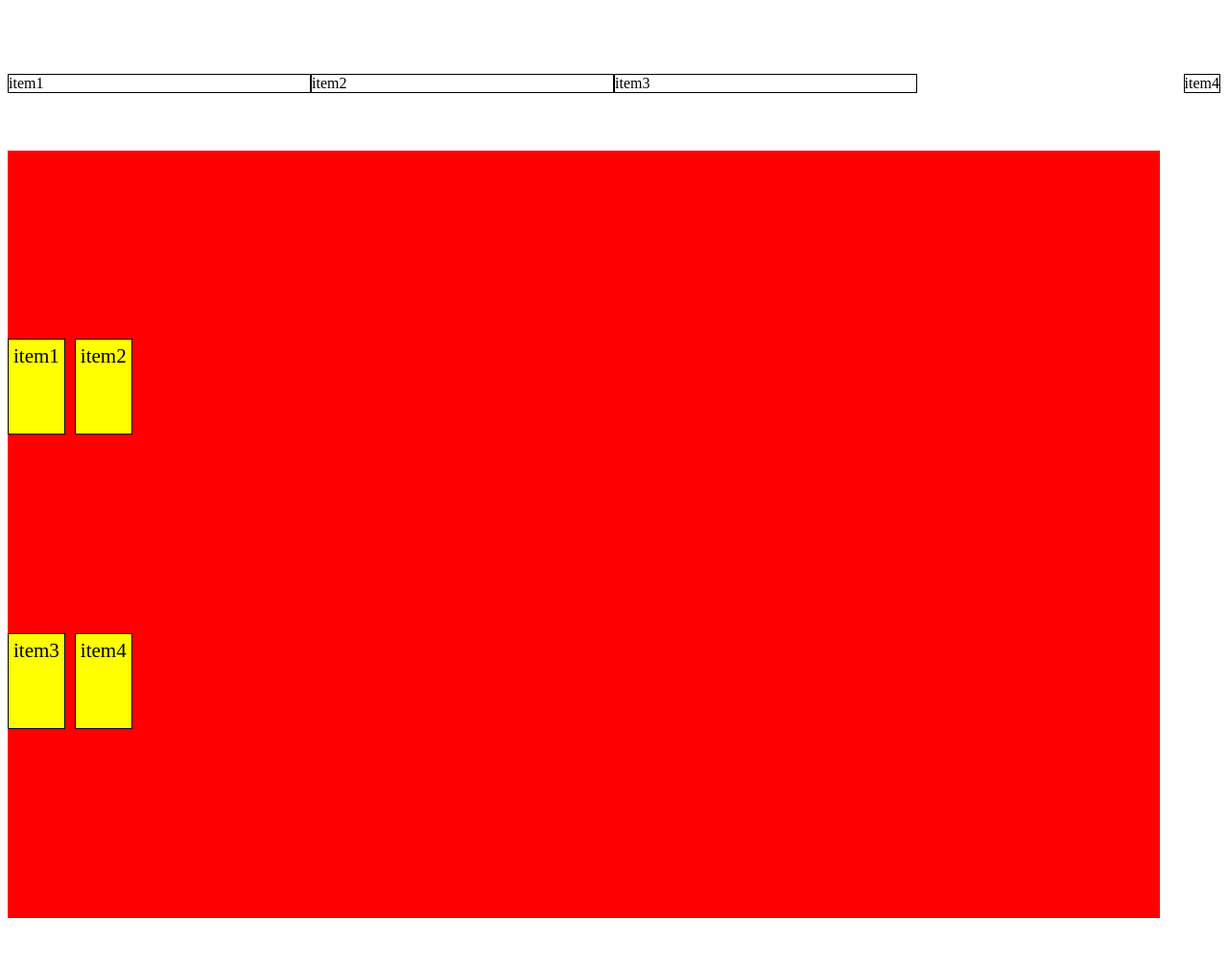
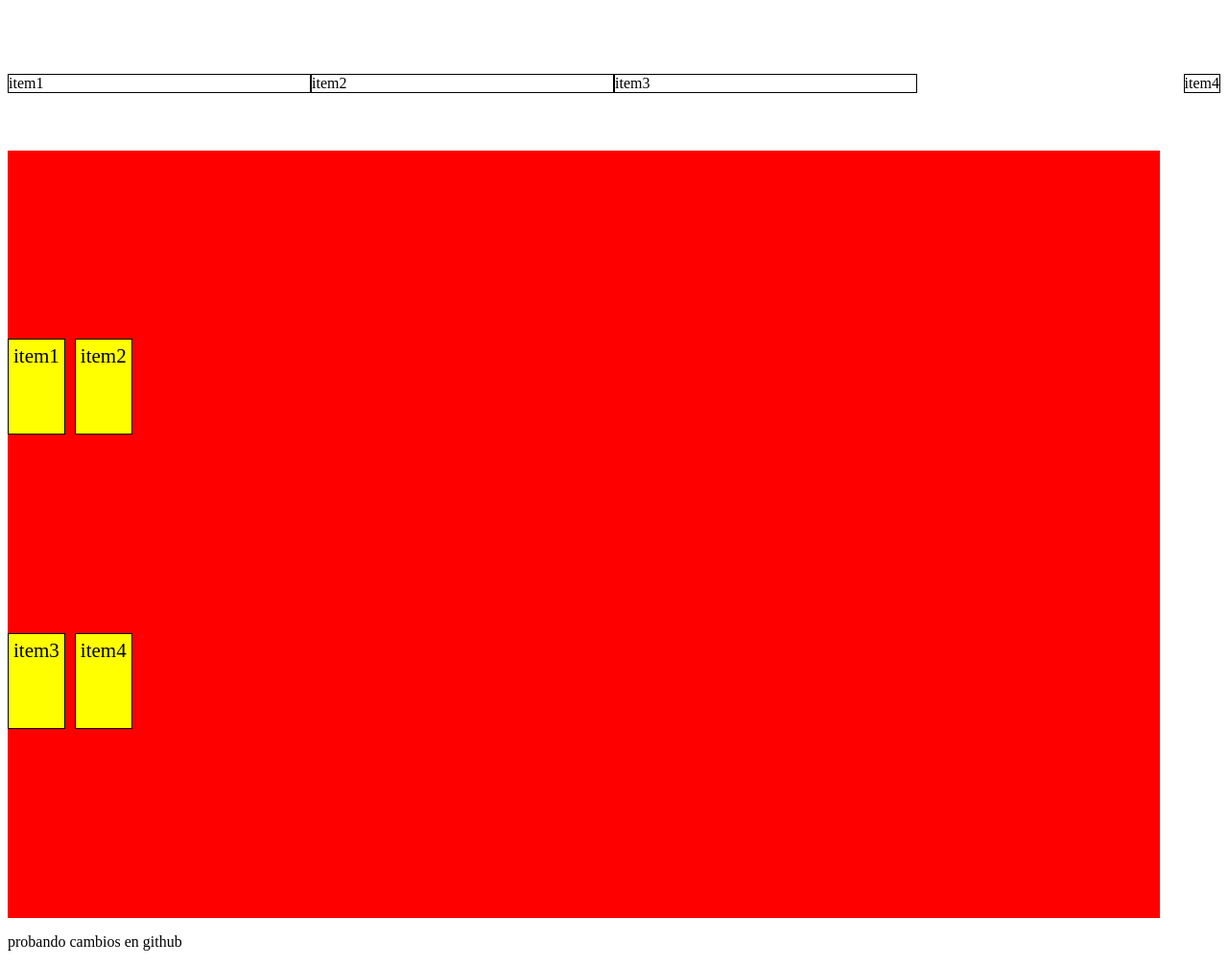
Before and after one commit to maelakill/github-prueba, a plain HTML site: page pages/fotos.html in a window 1280 px wide. Shown: the part 78-1085 px from the top of the page at 96% size. Before the commit the page ends 1043 px from the top, so only its background shows below. Drawn offline with Linux system fonts and the light colour scheme.

Commit message:
prueba github

```diff
--- a/pages/fotos.html
+++ b/pages/fotos.html
@@ -44,6 +44,7 @@
         <div>item3</div>
         <div>item4</div>
   </section>
+  <section><p>probando cambios en github</p></section>
 
 
 </body>
```
